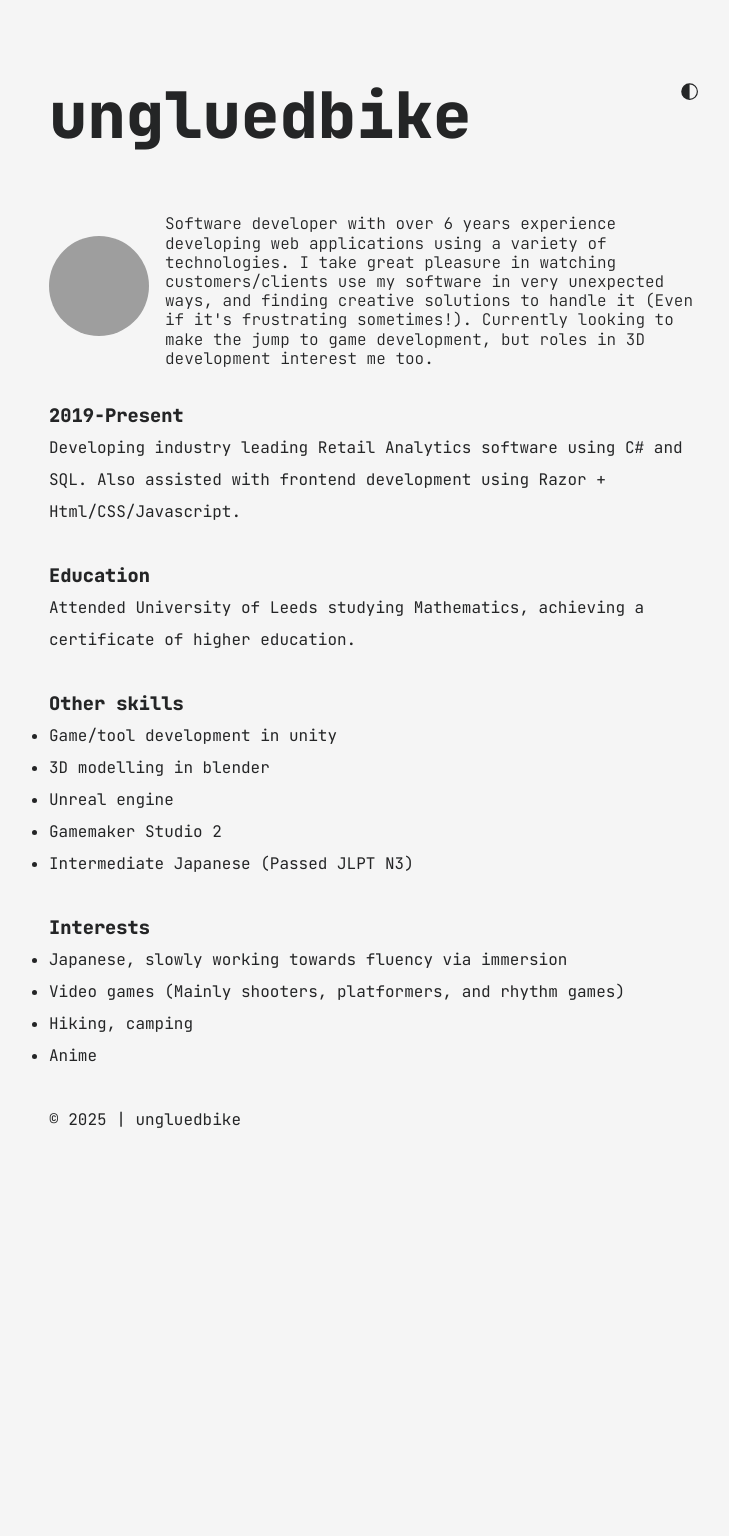
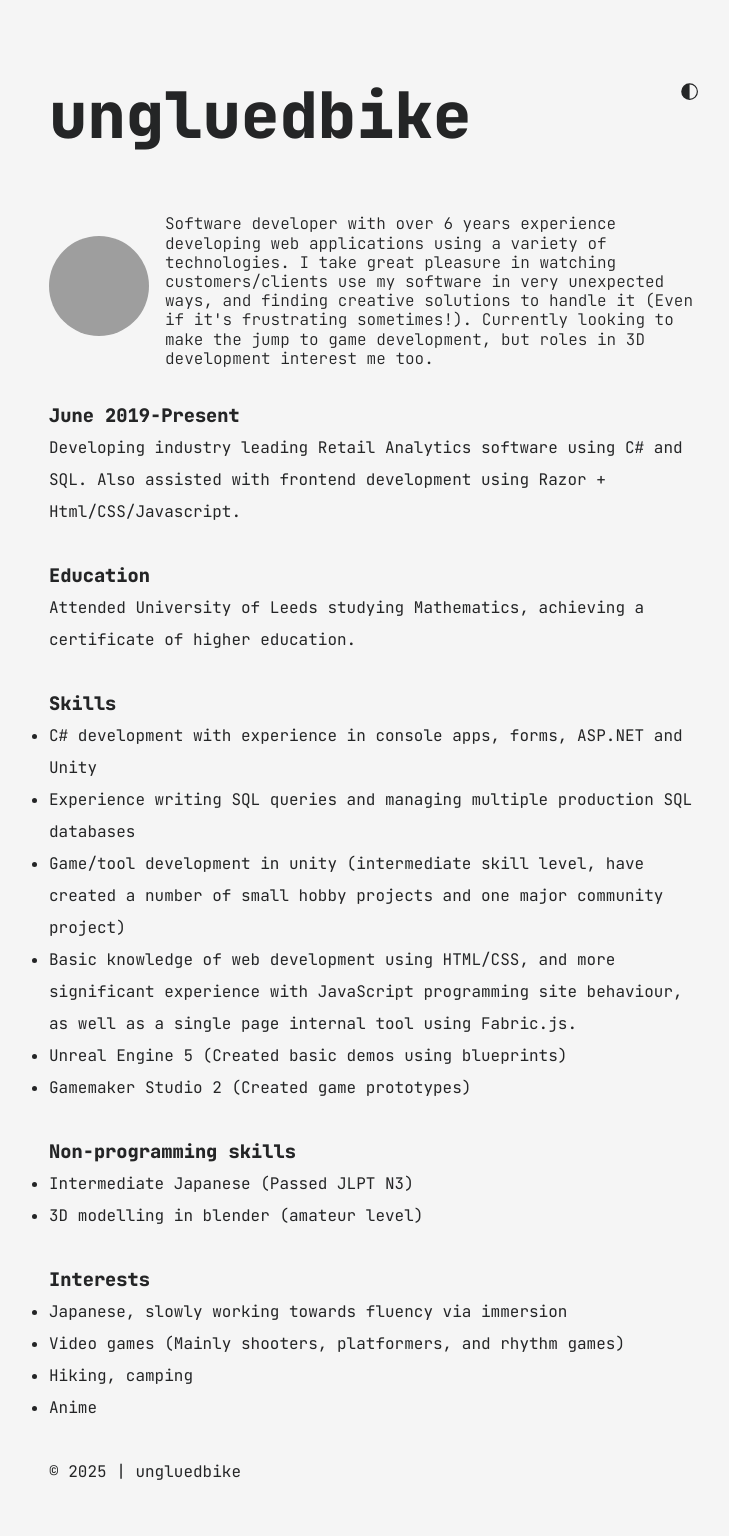
Before and after one commit to UngluedBike/ungluedbike.github.io, a Jekyll site: the page built from cv.md, in a window 1280 px wide. Shown: the whole page, without its empty margins (266-995 px from the left). Built offline with Jekyll 4.4.1, drawn with Linux system fonts in a browser that asks for light colours; before the commit the page ends 1184 px from its top, so only the background shows below that; grey boxes are pictures that could not be loaded.

Commit message:
modified CV

```diff
--- a/cv.md
+++ b/cv.md
@@ -5,7 +5,7 @@ layout: cv
 
 <br/>
 
-### 2019-Present
+### June 2019-Present
 Developing industry leading Retail Analytics software using C# and SQL. Also assisted with frontend development using Razor + Html/CSS/Javascript.
 
 <br/>
@@ -15,12 +15,19 @@ Attended University of Leeds studying Mathematics, achieving a certificate of hi
 
 <br/>
 
-### Other skills
-- Game/tool development in unity
-- 3D modelling in blender
-- Unreal engine
-- Gamemaker Studio 2
+### Skills
+- C# development with experience in console apps, forms, ASP.NET and Unity
+- Experience writing SQL queries and managing multiple production SQL databases
+- Game/tool development in unity (intermediate skill level, have created a number of small hobby projects and one major community project)
+- Basic knowledge of web development using HTML/CSS, and more significant experience with JavaScript programming site behaviour, as well as a single page internal tool using Fabric.js.
+- Unreal Engine 5 (Created basic demos using blueprints)
+- Gamemaker Studio 2 (Created game prototypes)
+
+<br/>
+
+### Non-programming skills
 - Intermediate Japanese (Passed JLPT N3)
+- 3D modelling in blender (amateur level)
 
 <br/>
 
```
